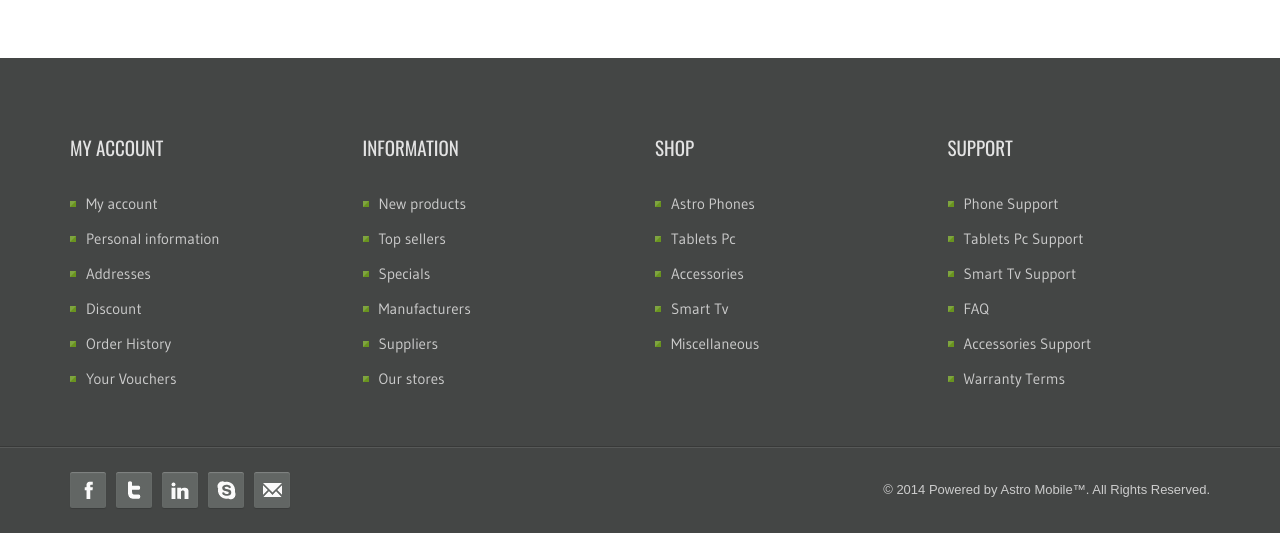
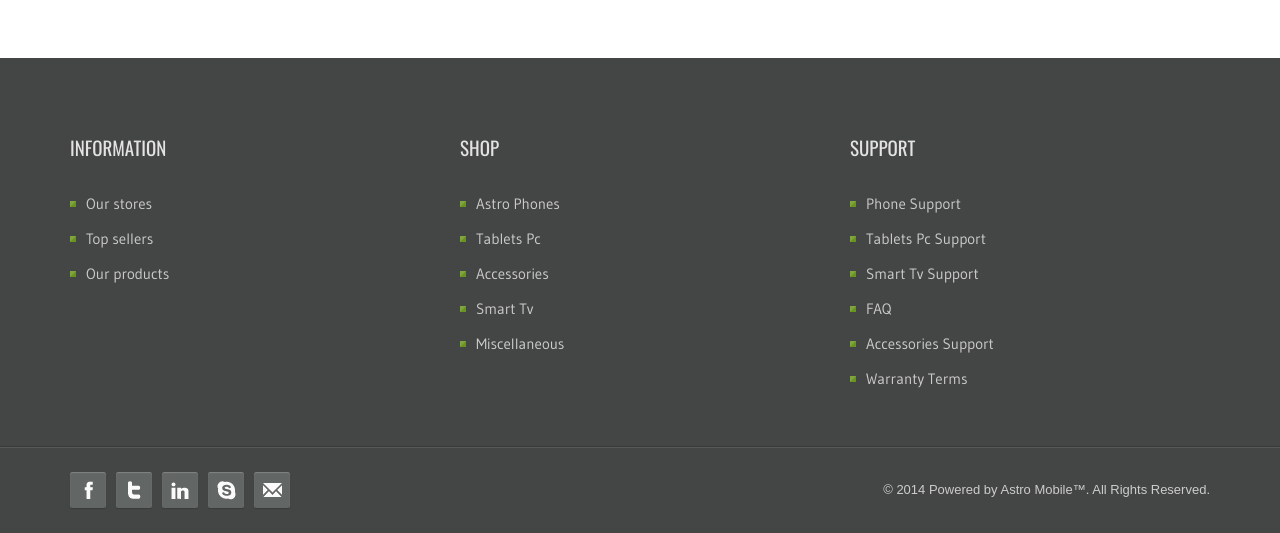
Before and after one commit to tinasherobert/astroweb, a plain HTML site: page index.html in a window 1280 px wide. Shown: the part 3318-3851 px from the top of the page. Drawn offline with nearby package versions, Linux system fonts and the light colour scheme; a web font is replaced by a local one.

Commit message:
Footer changes
Changing the number of categories

```diff
--- a/index.html
+++ b/index.html
@@ -815,7 +815,7 @@
                                         <header class="content-title">
                                             <h2 class="title">Welcome to Astro Mobile</h2>
                                         </header>
-                                        <p>&nbsp;&nbsp;&nbsp;&nbsp;&nbsp;Astro Mobile is a fully responsive Magento theme with advanced admin module. Based on Bootstrap’s 12 column 1200px responsive grid Theme. Great looks on desktops, tablets and mobiles. <br>&nbsp;&nbsp;&nbsp;&nbsp;&nbsp;Astro Mobile is extremely customizable, easy to use and fully responsive. Suitable for every type of store. Great as a starting point for your custom projects. This theme includes several extensions including ajax price slider that will help you improve your sales. We supply a full help with our products and after purchase support to all our customers. <a href="#">Buy Astro Mobile Theme!</a></p>
+                                        <p>&nbsp;&nbsp;&nbsp;&nbsp;&nbsp;Astro Mobile is an Afro-centric Mobile Technology Company</p>
                                     </div><!-- End .col-md-7 -->
                                     <div class="col-md-5 col-sm-5 col-xs-12">
                                         <div class="sm-margin visible-xs"></div><!-- space -->
@@ -996,31 +996,17 @@
 
                 <div class="container">
                     <div class="row">
-                        <div class="col-md-3 col-sm-4 col-xs-12 widget">
-                            <h3>MY ACCOUNT</h3>
+
+                        <div class="col-md-4 col-sm-4 col-xs-12 widget">
+                            <h3>INFORMATION</h3>
                             <ul class="links">
-                                <li><a href="#">My account</a></li>
-                                <li><a href="#">Personal information</a></li>
-                                <li><a href="#">Addresses</a></li>
-                                <li><a href="#">Discount</a></li>
-                                <li><a href="#">Order History</a></li>
-                                <li><a href="#">Your Vouchers</a></li>
+                                <li><a href="#">Our stores</a></li>
+                                <li><a href="#">Top sellers</a></li>
+                                <li><a href="#">Our products</a></li>
                             </ul>
                         </div><!-- End .widget -->
 
-                        <div class="col-md-3 col-sm-4 col-xs-12 widget">
-                            <h3>INFORMATION</h3>
-                            <ul class="links">
-                                <li><a href="#">New products</a></li>
-                                <li><a href="#">Top sellers</a></li>
-                                <li><a href="#">Specials</a></li>
-                                <li><a href="#">Manufacturers</a></li>
-                                <li><a href="#">Suppliers</a></li>
-                                <li><a href="#">Our stores</a></li>
-                            </ul>
-                        </div><!-- End .widget -->
-
-                        <div class="col-md-3 col-sm-4 col-xs-12 widget">
+                        <div class="col-md-4 col-sm-4 col-xs-12 widget">
                             <h3>SHOP</h3>
 
                             <ul class="links">
@@ -1034,7 +1020,7 @@
 
                         <div class="clearfix visible-sm"></div>
 
-                        <div class="col-md-3 col-sm-12 col-xs-12 widget">
+                        <div class="col-md-4 col-sm-12 col-xs-12 widget">
                             <h3>SUPPORT</h3>
                             <ul class="links">
                                 <li><a href="#">Phone Support</a></li>
```
